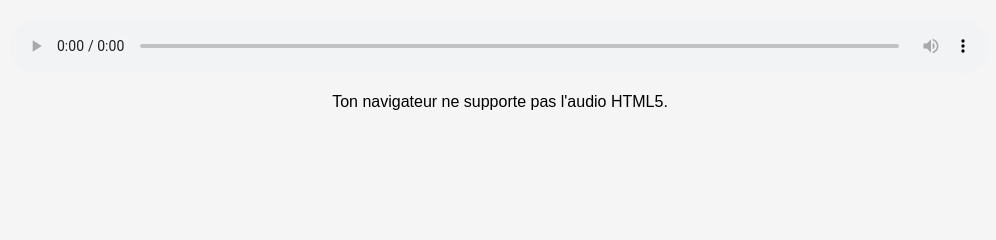
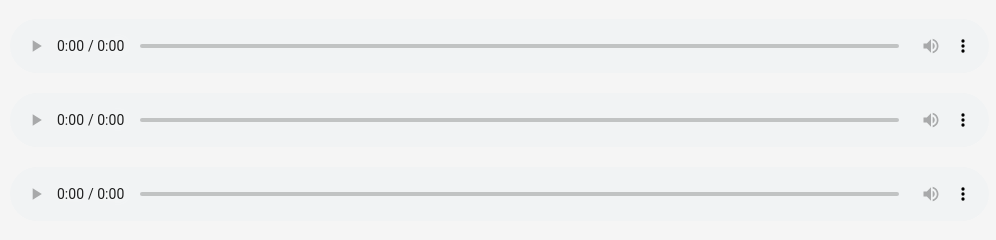
Before and after one commit to Bitumes-questionnaire/music-player, a plain HTML site: page index.html in a window 1280 px wide. Shown: the part 90-330 px from the top of the page, without its empty margins (140-1136 px from the left). Drawn offline with Linux system fonts and the light colour scheme.

Commit message:
Update index.html

```diff
--- a/index.html
+++ b/index.html
@@ -25,7 +25,12 @@
         <source src="Ultras Fanatic Reds - La Banda Loca _ زيدي كاس(MP3_160K).mp3" type="audio/mpeg">
         Ton navigateur ne supporte pas l'audio HTML5.
     </audio>
+    <audio controls>
         <source src="Pal Pal Mashup _ Afusic x Talha Anjum Ft. Talwiinder _ Naresh Parmar(MP3_160K).mp3" type="audio/mpeg">
+        Ton navigateur ne supporte pas l'audio HTML5.
+    </audio>
+        <audio controls>
+        <source src="aaz.mp3" type="audio/mpeg">
         Ton navigateur ne supporte pas l'audio HTML5.
     </audio>
 </body>
```
